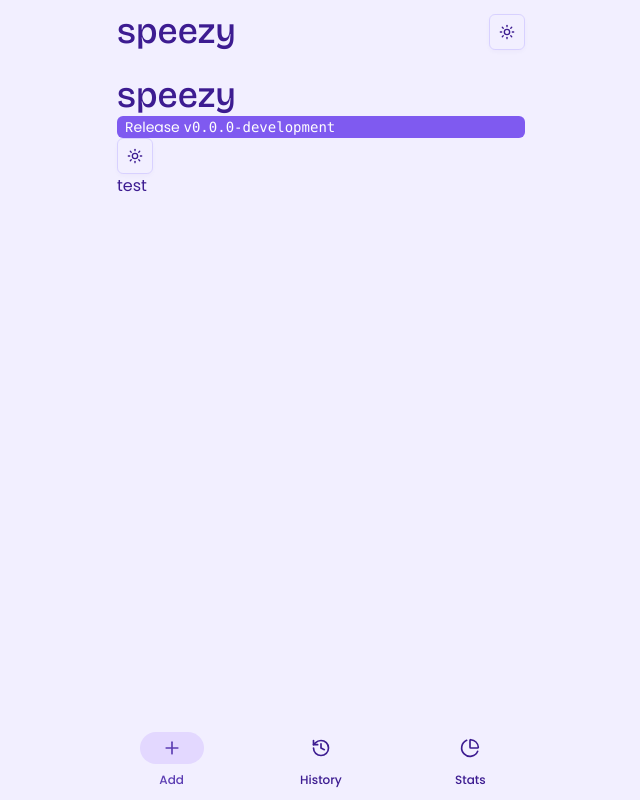
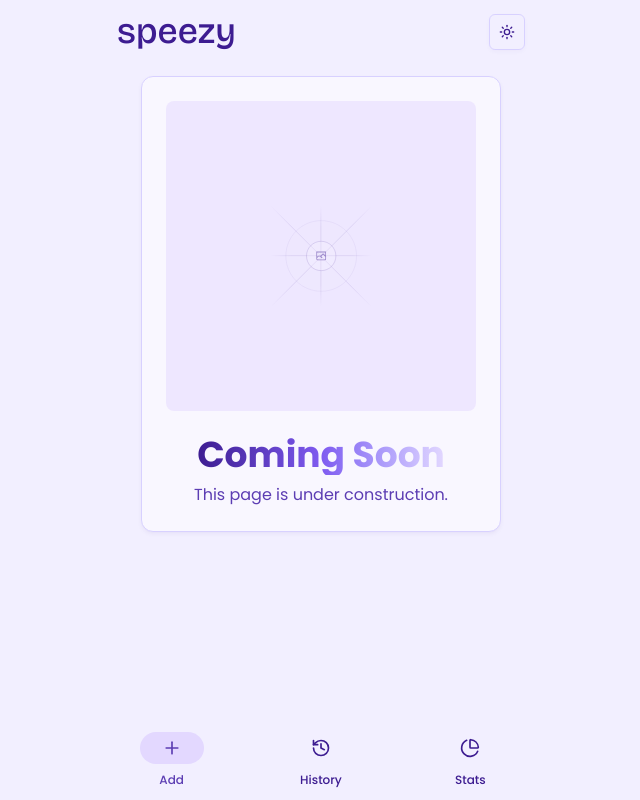
Before and after one commit to m-calabresi/speezy, a Next.js app: page / in a window 1280 px wide. Shown: the whole page, without its empty margins (319-959 px from the left). Built offline with nearby package versions, Linux system fonts and the light colour scheme.

Commit message:
feat: add coming soon widget

```diff
--- a/app/history/page.tsx
+++ b/app/history/page.tsx
@@ -1,12 +1,11 @@
-import { ModeToggle } from "@/components/mode-toggle";
+import ComingSoon from "@/components/coming-soon";
 import ReleaseInfo from "@/components/release-info";
 
 export default function Home() {
     return (
-        <>
-            <div className="font-bricolage-grotesque text-4xl font-medium">speezy</div>
+        <section>
+            <ComingSoon />
             <ReleaseInfo />
-            <ModeToggle />
-        </>
+        </section>
     );
 }
--- a/app/page.tsx
+++ b/app/page.tsx
@@ -1,14 +1,11 @@
-import { ModeToggle } from "@/components/mode-toggle";
+import ComingSoon from "@/components/coming-soon";
 import ReleaseInfo from "@/components/release-info";
 
 export default function Home() {
     return (
-        <>
-            <div className="font-bricolage-grotesque text-4xl font-medium">speezy</div>
+        <section>
+            <ComingSoon />
             <ReleaseInfo />
-            <ModeToggle />
-            <div className="h-[1000px]">test</div>
-            <div className="bg-primary text-primary-foreground">end test</div>
-        </>
+        </section>
     );
 }
--- a/app/stats/page.tsx
+++ b/app/stats/page.tsx
@@ -1,12 +1,11 @@
-import { ModeToggle } from "@/components/mode-toggle";
+import ComingSoon from "@/components/coming-soon";
 import ReleaseInfo from "@/components/release-info";
 
 export default function Home() {
     return (
-        <>
-            <div className="font-bricolage-grotesque text-4xl font-medium">speezy</div>
+        <section>
+            <ComingSoon />
             <ReleaseInfo />
-            <ModeToggle />
-        </>
+        </section>
     );
 }
--- /dev/null
+++ b/components/coming-soon.tsx
@@ -0,0 +1,35 @@
+import { Card, CardContent, CardFooter } from "@/components/ui/card";
+import PlaceholderImageDark from "@/public/placeholder-dark.svg";
+import PlaceholderImageLight from "@/public/placeholder-light.svg";
+import Image from "next/image";
+
+export default function ComingSoon() {
+    return (
+        <article className="flex h-[1000px] flex-col items-center justify-start px-4 sm:px-6">
+            <Card>
+                <CardContent>
+                    <Image
+                        src={PlaceholderImageLight}
+                        width={300}
+                        height={200}
+                        alt="Coming soon"
+                        className="mx-auto block h-auto w-full max-w-xs rounded-lg sm:max-w-sm dark:hidden"
+                    />
+                    <Image
+                        src={PlaceholderImageDark}
+                        width={300}
+                        height={200}
+                        alt="Coming soon"
+                        className="mx-auto hidden h-auto w-full max-w-xs rounded-lg sm:max-w-sm dark:block"
+                    />
+                </CardContent>
+                <CardFooter className="flex-col gap-2">
+                    <h1 className="from-foreground to-secondary via-primary dark:from-primary dark:via-muted-foreground dark:to-foreground bg-gradient-to-r bg-clip-text text-4xl font-bold text-transparent">
+                        Coming Soon
+                    </h1>
+                    <p className="text-md text-muted-foreground">This page is under construction.</p>
+                </CardFooter>
+            </Card>
+        </article>
+    );
+}
--- /dev/null
+++ b/components/ui/card.tsx
@@ -0,0 +1,75 @@
+import * as React from "react";
+
+import { cn } from "@/lib/utils";
+
+function Card({ className, ...props }: React.ComponentProps<"div">) {
+    return (
+        <div
+            data-slot="card"
+            className={cn("bg-card text-card-foreground flex flex-col gap-6 rounded-xl border py-6 shadow-sm", className)}
+            {...props}
+        />
+    );
+}
+
+function CardHeader({ className, ...props }: React.ComponentProps<"div">) {
+    return (
+        <div
+            data-slot="card-header"
+            className={cn("@container/card-header grid auto-rows-min grid-rows-[auto_auto] items-start gap-1.5 px-6 has-data-[slot=card-action]:grid-cols-[1fr_auto] [.border-b]:pb-6", className)}
+            {...props}
+        />
+    );
+}
+
+function CardTitle({ className, ...props }: React.ComponentProps<"div">) {
+    return (
+        <div
+            data-slot="card-title"
+            className={cn("leading-none font-semibold", className)}
+            {...props}
+        />
+    );
+}
+
+function CardDescription({ className, ...props }: React.ComponentProps<"div">) {
+    return (
+        <div
+            data-slot="card-description"
+            className={cn("text-muted-foreground text-sm", className)}
+            {...props}
+        />
+    );
+}
+
+function CardAction({ className, ...props }: React.ComponentProps<"div">) {
+    return (
+        <div
+            data-slot="card-action"
+            className={cn("col-start-2 row-span-2 row-start-1 self-start justify-self-end", className)}
+            {...props}
+        />
+    );
+}
+
+function CardContent({ className, ...props }: React.ComponentProps<"div">) {
+    return (
+        <div
+            data-slot="card-content"
+            className={cn("px-6", className)}
+            {...props}
+        />
+    );
+}
+
+function CardFooter({ className, ...props }: React.ComponentProps<"div">) {
+    return (
+        <div
+            data-slot="card-footer"
+            className={cn("flex items-center px-6 [.border-t]:pt-6", className)}
+            {...props}
+        />
+    );
+}
+
+export { Card, CardAction, CardContent, CardDescription, CardFooter, CardHeader, CardTitle };
```
Also changed, not shown: public/placeholder-dark.svg (added), public/placeholder-light.svg (added).
